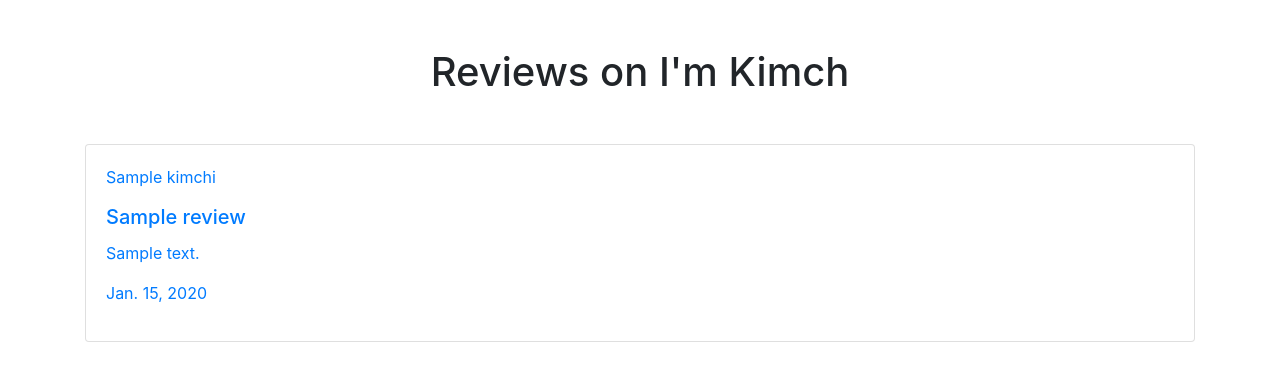
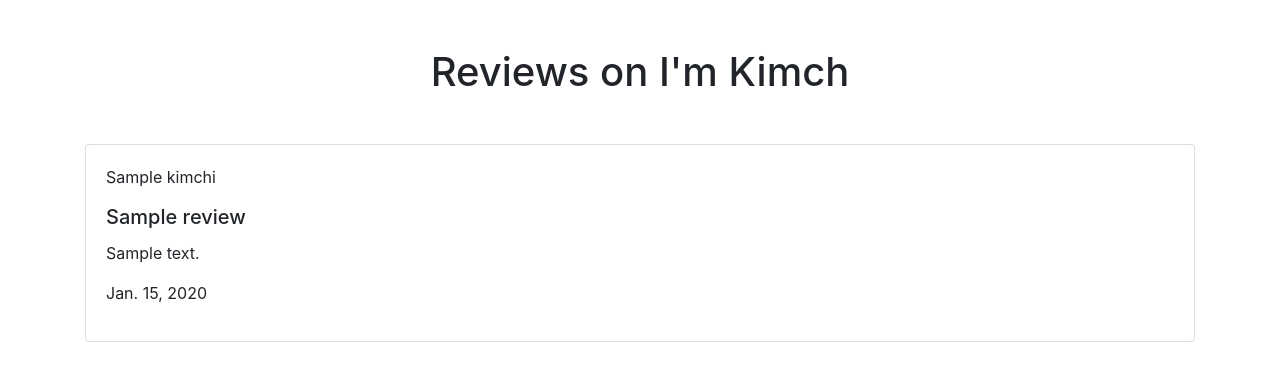
Before and after one commit to Code-Institute-Submissions/Project-20, a Django app: page /reviews/all in a window 1280 px wide. Shown: the part 56-437 px from the top of the page. Run offline with Django 3.2, Linux system fonts and the light colour scheme; tables that the repository leaves empty hold one stand-in row (values such as "Sample post"); some libraries are stand-ins or nearby versions.

```diff
--- a/kimchis/templates/kimchis/all_kimchis.template.html
+++ b/kimchis/templates/kimchis/all_kimchis.template.html
@@ -4,7 +4,9 @@
 {% block title %}Our Products{% endblock %}
 
 {% block content %}
+<section class="kimchis">
     <p class="h1 text-center mb-5 mt-5">Meet the best Kimchi in town</p>
+    <a href="#">
         <div class="row">
             {% for k in kimchis %}
             <div class="col-3 mb-5 mt-5">
@@ -14,4 +16,6 @@
             </div>
             {% endfor %}
         </div>
+    </a>
+</section>
 {% endblock%}
--- a/static/styles.css
+++ b/static/styles.css
@@ -1,3 +1,4 @@
-.reviews a {
+.reviews a, .kimchis a {
+    color: inherit;
     text-decoration: none;
 }
```
Lines whose indentation alone changed are shown as unchanged.
